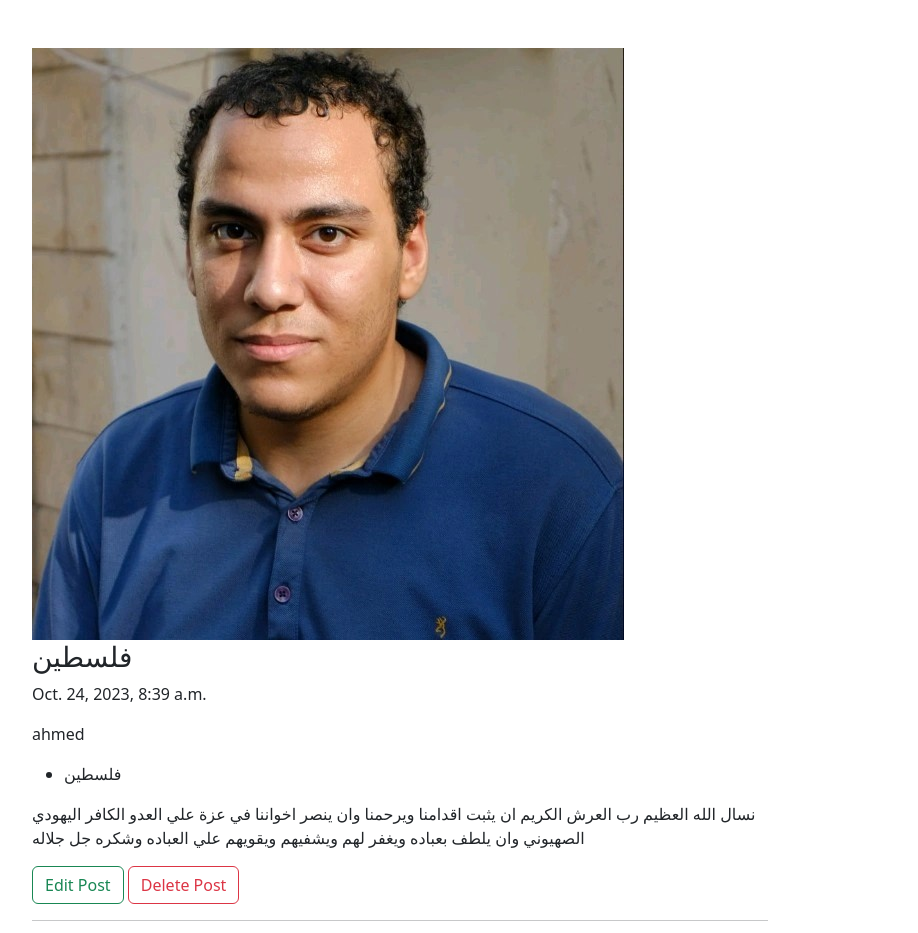
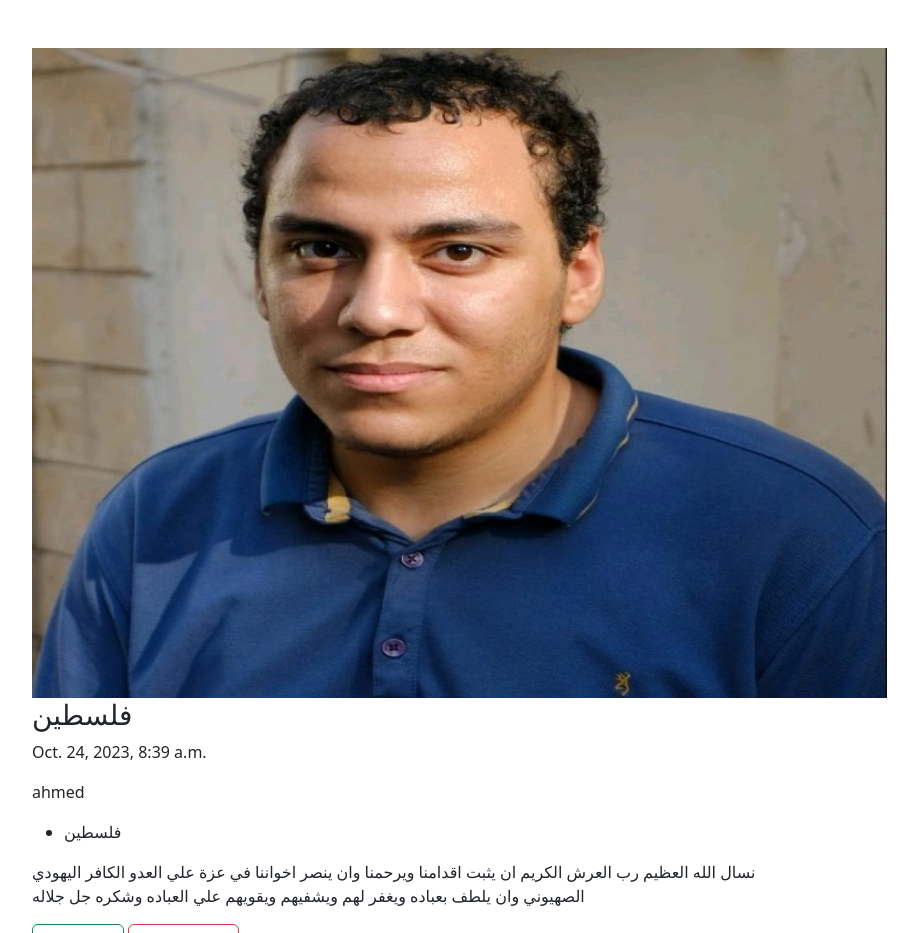
Before and after one commit to mohmagdy214/DJ-Blog, a Django app: page /blog/4 in a window 1280 px wide. Shown: the part 56-989 px from the top of the page, without its empty margins (240-1158 px from the left). Run offline with Django 4.2, Linux system fonts and the light colour scheme; data comes from the database, SQL or seed files in the repository; both versions use the stored data as it was after the commit; parts of the project's set-up code (start-up, migrations or seed data) failed here and were passed over; some libraries are stand-ins or nearby versions.

Commit message:
add some updates

```diff
--- a/blog/templates/blog/post_detail.html
+++ b/blog/templates/blog/post_detail.html
@@ -24,7 +24,7 @@
     <div class="container mt-5">
       <div class="row pb-5">
         <div class="col-lg-8 mx-auto">
-          <img src="{{post.image.url}}" alt="">
+          <img src="{{post.image.url}}" style="height:650px; width:855px;" alt="">
           <h3>{{post}}</h3>
           <p>{{post.create_date}}</p>
           <p>{{post.author}}</p>
```
Also changed, not shown: db.sqlite3, media/posts/download.jfif (added), media/posts/download_NpLdAnx.jpeg (added).
